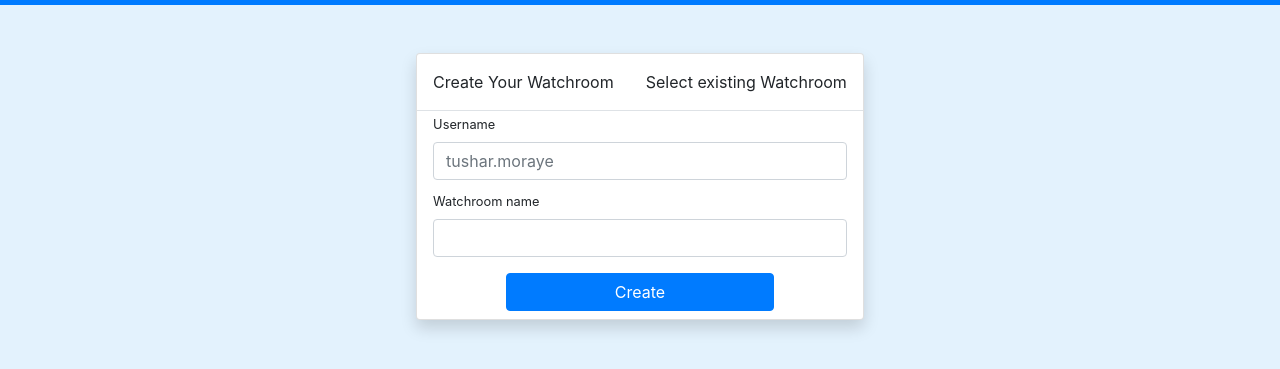
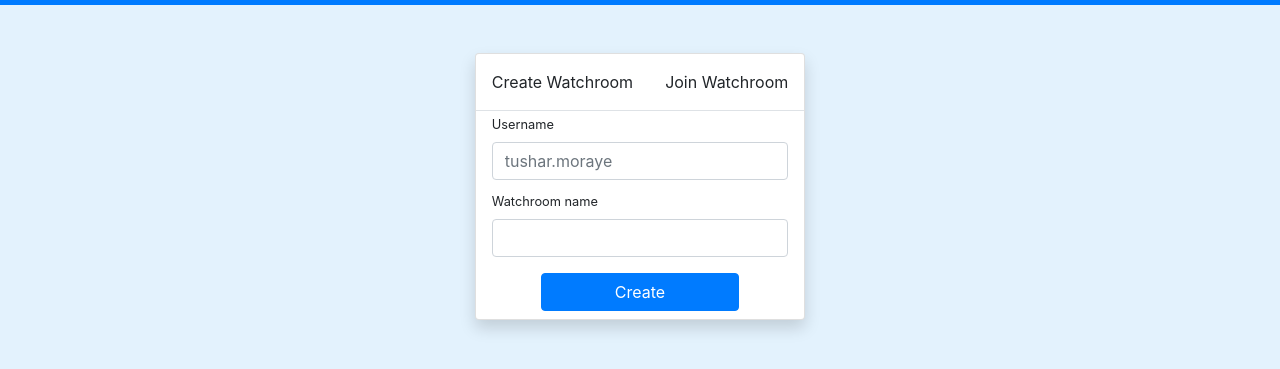
Before and after one commit to tusharmoraye/WatchYoutubeTogether, a website: page public/index.html in a window 1280 px wide. Shown: the part 51-420 px from the top of the page. Drawn offline with nearby package versions, Linux system fonts and the light colour scheme; no server answers.

Commit message:
project updated

```diff
--- a/public/index.html
+++ b/public/index.html
@@ -40,12 +40,12 @@
 					<ul class="nav nav-tabs">
 						<li class="active p-3">
 							<a data-toggle="tab" href="#create-watchroom">
-								Create Your Watchroom
+								Create Watchroom
 							</a>
 						</li>
 						<li class="p-3">
 							<a data-toggle="tab" href="#select-watchroom" onclick="getAllRooms()">
-								Select existing Watchroom
+								Join Watchroom
 							</a>
 						</li>
 					</ul>
@@ -112,11 +112,6 @@
 					<div id="chat-room" class="card shadow rounded mt-2">
 						<div class="chat-header text-center py-2 border-bottom">Chat Room</div>
 						<div id="chat-body" class="border-bottom">
-
-							<!-- <div class="sent-message"></div>
-							<div class="recieved-message"></div>
-							<div class="sent-message"></div> -->
-						<!-- </div> -->
 						</div>
 						<div class="chat-input-box px-2">
 							<div class="form-group">
```
